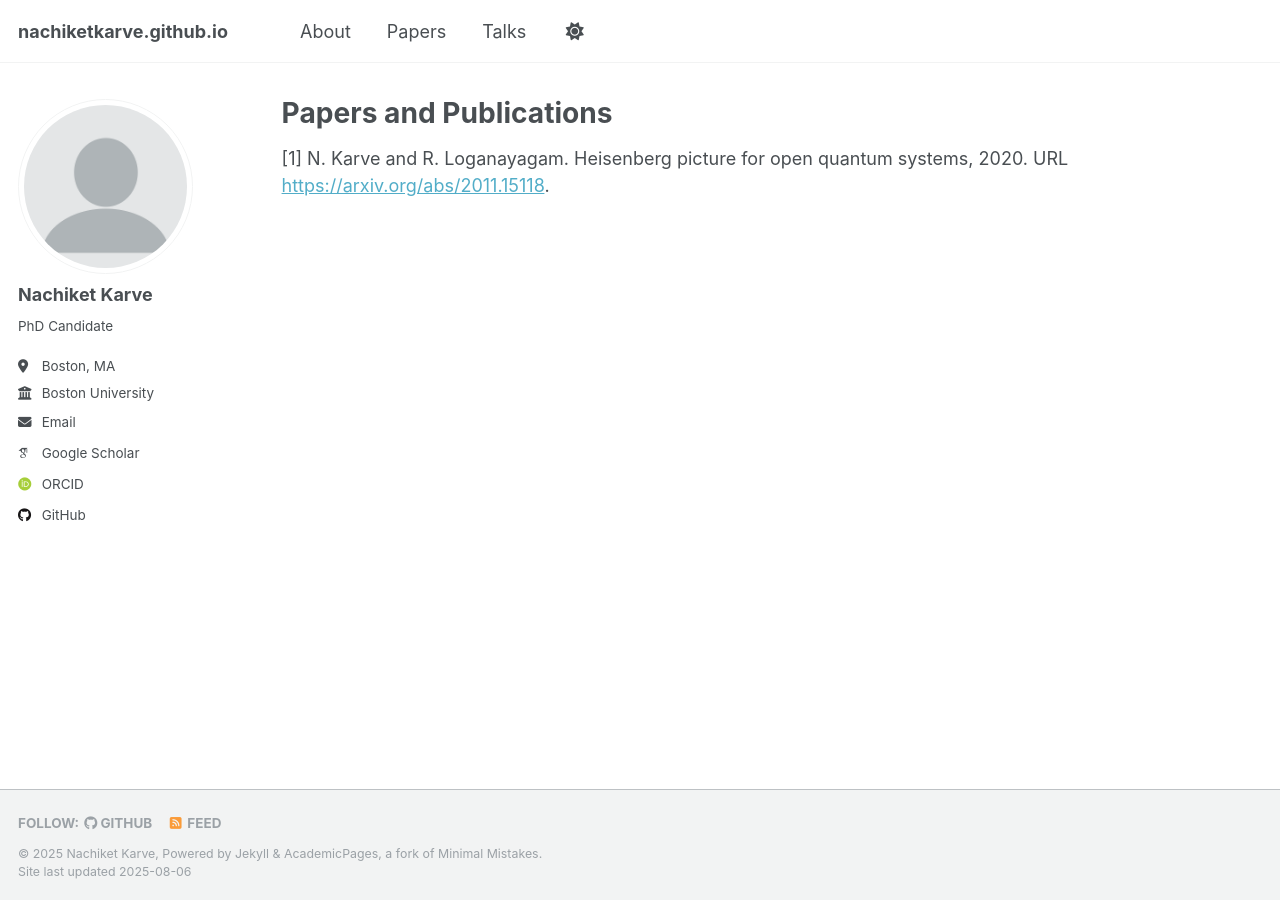
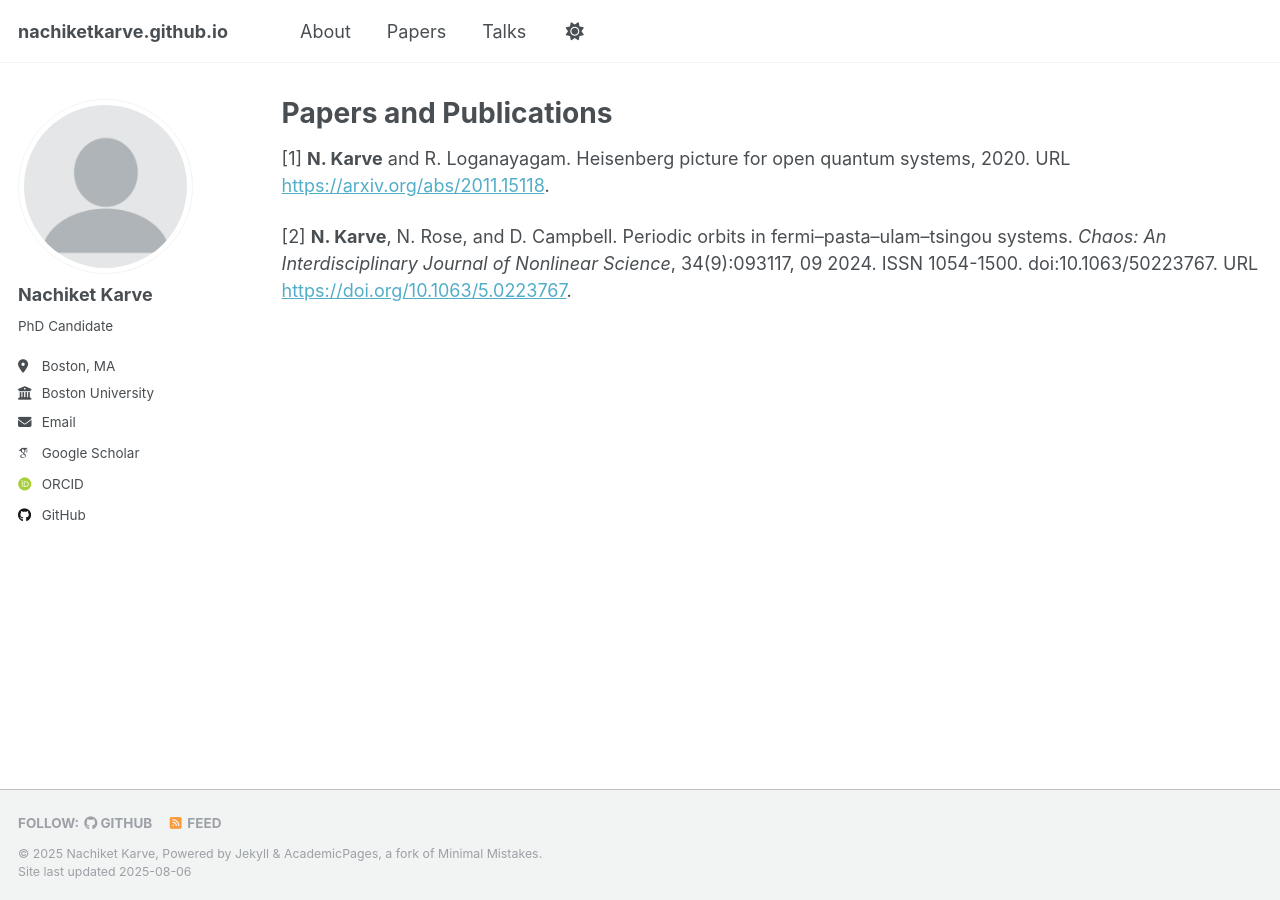
Before and after one commit to nachiketkarve/nachiketkarve.github.io, a Jekyll site: the page built from _pages/publications.md, in a window 1280 px wide. Built offline with Jekyll 4.4.1, drawn with Linux system fonts in a browser that asks for light colours; some web fonts are replaced.

Commit message:
Initial Commit

```diff
--- a/_pages/publications.md
+++ b/_pages/publications.md
@@ -6,4 +6,6 @@ author_profile: true
 ---
 
 
-[1] N. Karve and R. Loganayagam. Heisenberg picture for open quantum systems, 2020. URL [https://arxiv.org/abs/2011.15118](https://arxiv.org/abs/2011.15118).
+[1] **N. Karve** and R. Loganayagam. Heisenberg picture for open quantum systems, 2020. URL [https://arxiv.org/abs/2011.15118](https://arxiv.org/abs/2011.15118).
+
+[2] **N. Karve**, N. Rose, and D. Campbell. Periodic orbits in fermi–pasta–ulam–tsingou systems. *Chaos: An Interdisciplinary Journal of Nonlinear Science*, 34(9):093117, 09 2024. ISSN 1054-1500. doi:10.1063/50223767. URL [https://doi.org/10.1063/5.0223767](https://doi.org/10.1063/5.0223767).
```
